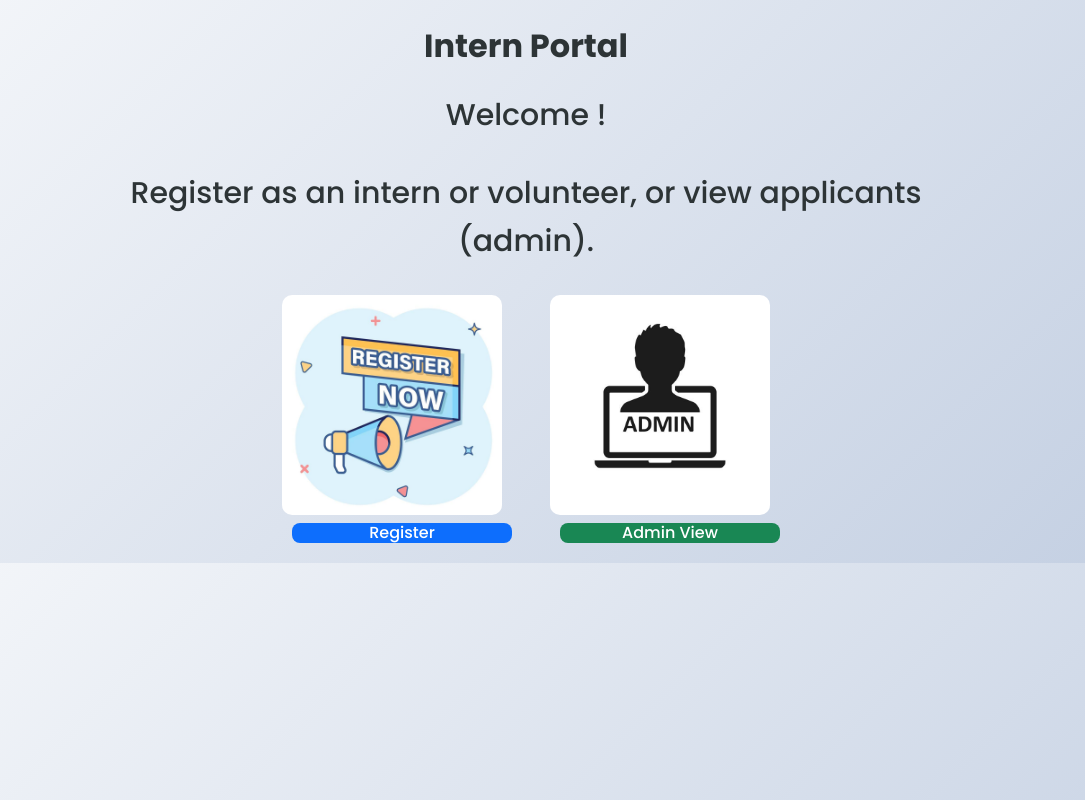
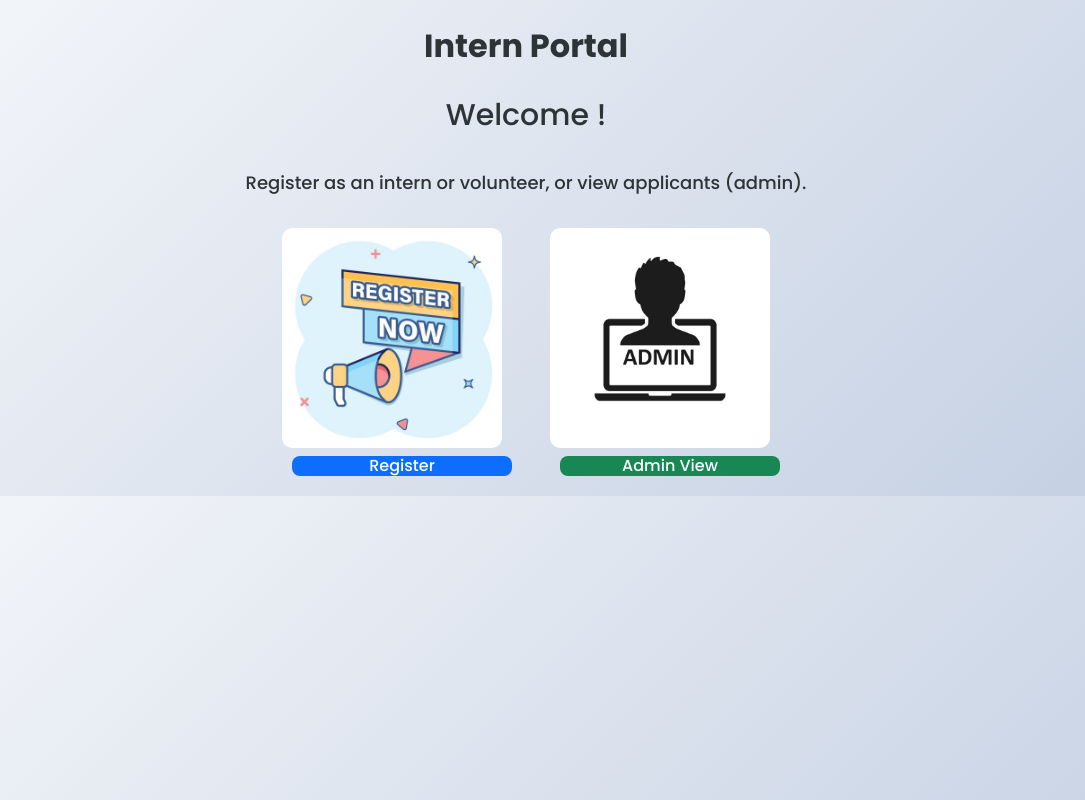
Before and after one commit to SuryanshuKushwaha/intern_portal_mern, a React (Create React App) app in the folder frontend/: page / in a window 1280 px wide. Shown: the whole page, without its empty margins (114-1199 px from the left). Built offline with nearby package versions, Linux system fonts and the light colour scheme; no server answers.

Commit message:
Update welcome message font size for improved readability

```diff
--- a/frontend/src/pages/Home.js
+++ b/frontend/src/pages/Home.js
@@ -8,7 +8,7 @@ export default function Home() {
       <p style={{ fontSize: '30px', marginTop: '10px', marginBottom: '30px' }}>
         Welcome !
       </p>
-      <p style={{ fontSize: '30px', marginTop: '10px', marginBottom: '30px' }}>Register as an intern or volunteer, or view applicants (admin).</p>
+      <p style={{ fontSize: '18px', marginTop: '10px', marginBottom: '30px' }}>Register as an intern or volunteer, or view applicants (admin).</p>
       <div className="home-links" style={{ display: 'flex', justifyContent: 'center', gap: '48px' }}>
   <div style={{ textAlign: 'center', lineHeight: 0, width: 220, boxSizing: 'border-box' }}>
           <img
```
